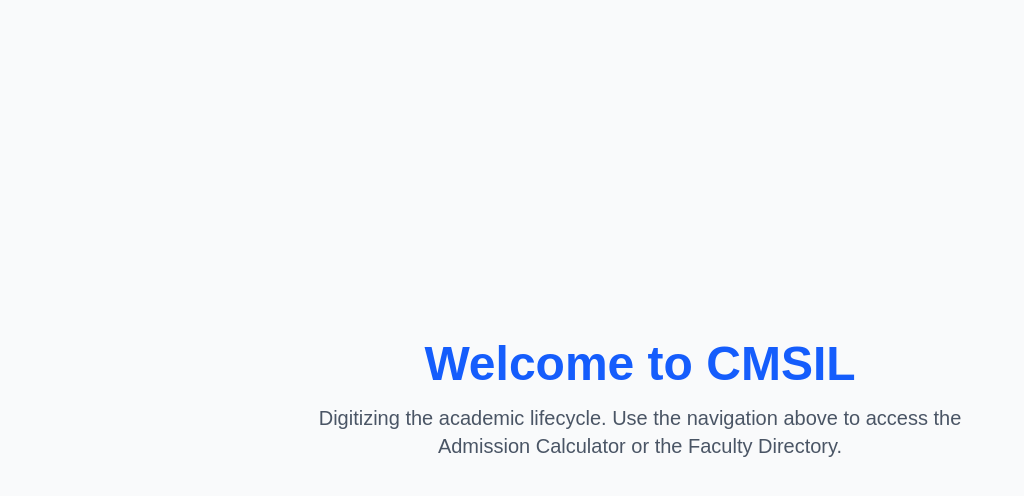
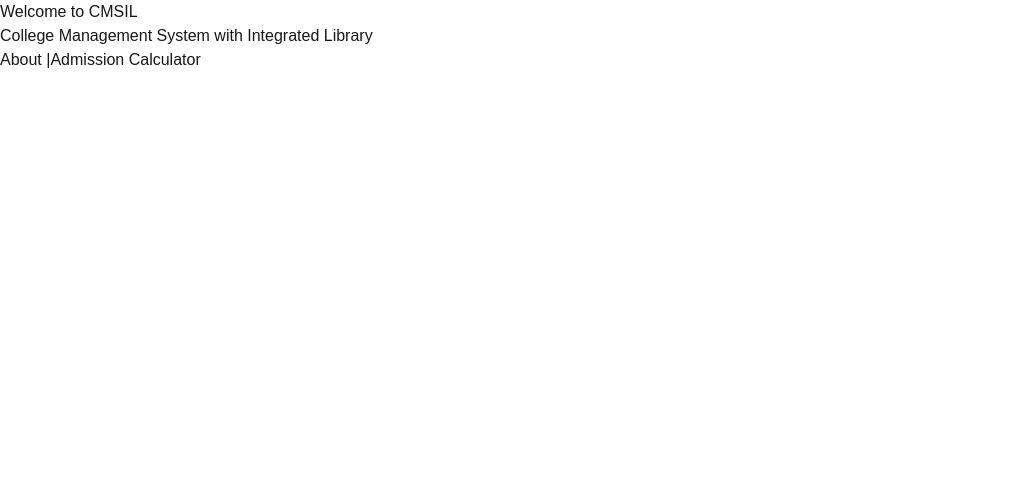
Before and after one commit to AminurRahmanBhuiyanTahsin/CMSIL-Web, a Next.js app: page / in a window 1280 px wide. Shown: the top 496 px of the page, without its empty margins (0-1024 px from the left). Built offline with nearby package versions, Linux system fonts and the light colour scheme.

Commit message:
Finalized Navbar layout structure

```diff
--- /dev/null
+++ b/app/components/Navbar.tsx
@@ -0,0 +1,31 @@
+import Link from 'next/link';
+
+const Navbar = () => {
+  return (
+    <nav className="bg-blue-900 text-white p-4 shadow-lg">
+      <div className="max-w-7xl mx-auto flex justify-between items-center">
+        {/* Project Name from Proposal */}
+        <div className="font-bold text-xl">
+          <Link href="/">CMSIL</Link>
+        </div>
+
+        {/* Navigation Links */}
+        <div className="flex gap-6 text-sm">
+          <Link href="/about" className="hover:text-blue-300">About</Link>
+          <Link href="/faculty" className="hover:text-blue-300">Faculty</Link>
+          <Link href="/notice" className="hover:text-blue-300">Notice</Link>
+          <Link href="/admission-calculator" className="hover:text-blue-300">Admission</Link>
+          <Link href="/help-desk" className="hover:text-blue-300">Help Desk</Link>
+          <Link href="/contact" className="hover:text-blue-300">Contact</Link>
+
+          {/* Login Button - Milestone 3 */}
+          <Link href="/login" className="bg-blue-600 px-4 py-1 rounded hover:bg-blue-500">
+            Login
+          </Link>
+        </div>
+      </div>
+    </nav>
+  );
+};
+
+export default Navbar;
--- a/app/page.tsx
+++ b/app/page.tsx
@@ -1,13 +1,12 @@
-import React from "react";
-
 export default function Home() {
   return (
-    <main className="flex min-h-screen flex-col items-center justify-center p-24 bg-gray-50 dark:bg-black text-center">
-      <h1 className="text-5xl font-extrabold text-blue-600 mb-4">Welcome to CMSIL</h1>
-      <p className="text-xl text-gray-600 dark:text-gray-400 max-w-2xl">
-        Digitizing the academic lifecycle. Use the navigation above to access the
-        Admission Calculator or the Faculty Directory.
-      </p>
+    <main>
+      <h1>Welcome to CMSIL</h1>
+      <p>College Management System with Integrated Library</p>
+      <nav>
+        <a href="/about">About</a> |
+        <a href="/admission-calculator">Admission Calculator</a>
+      </nav>
     </main>
   );
 }
```
